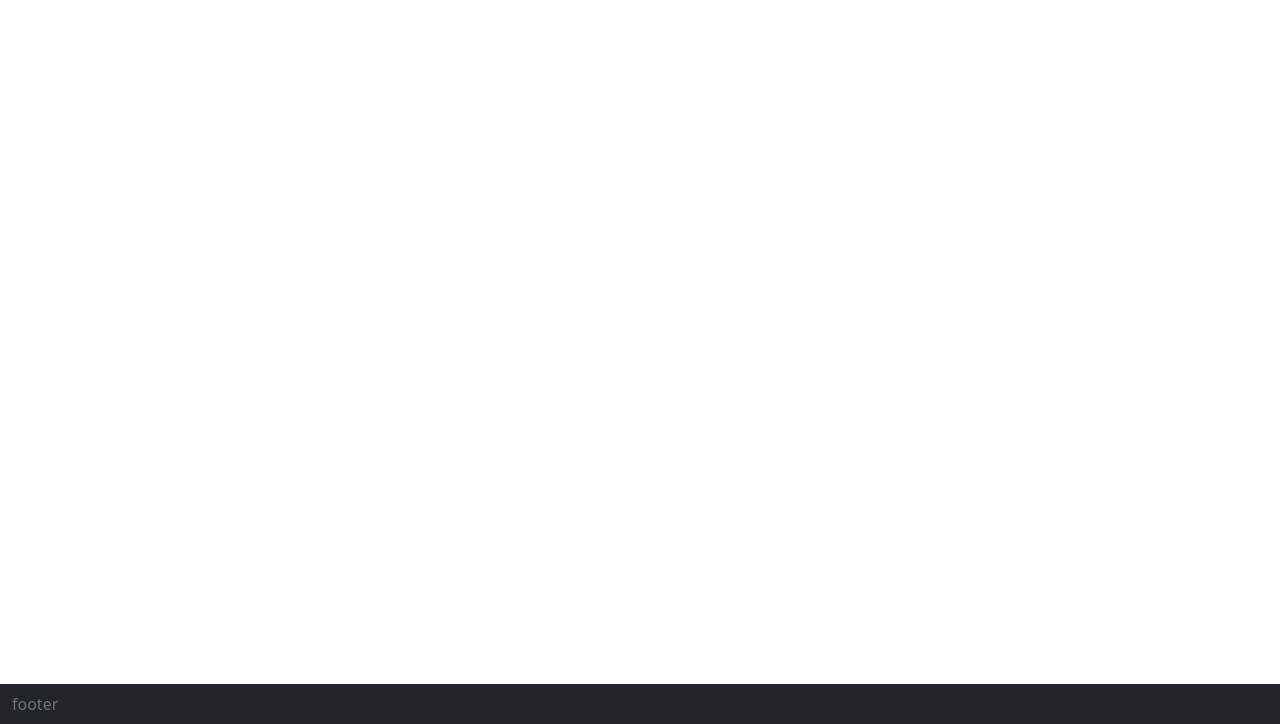
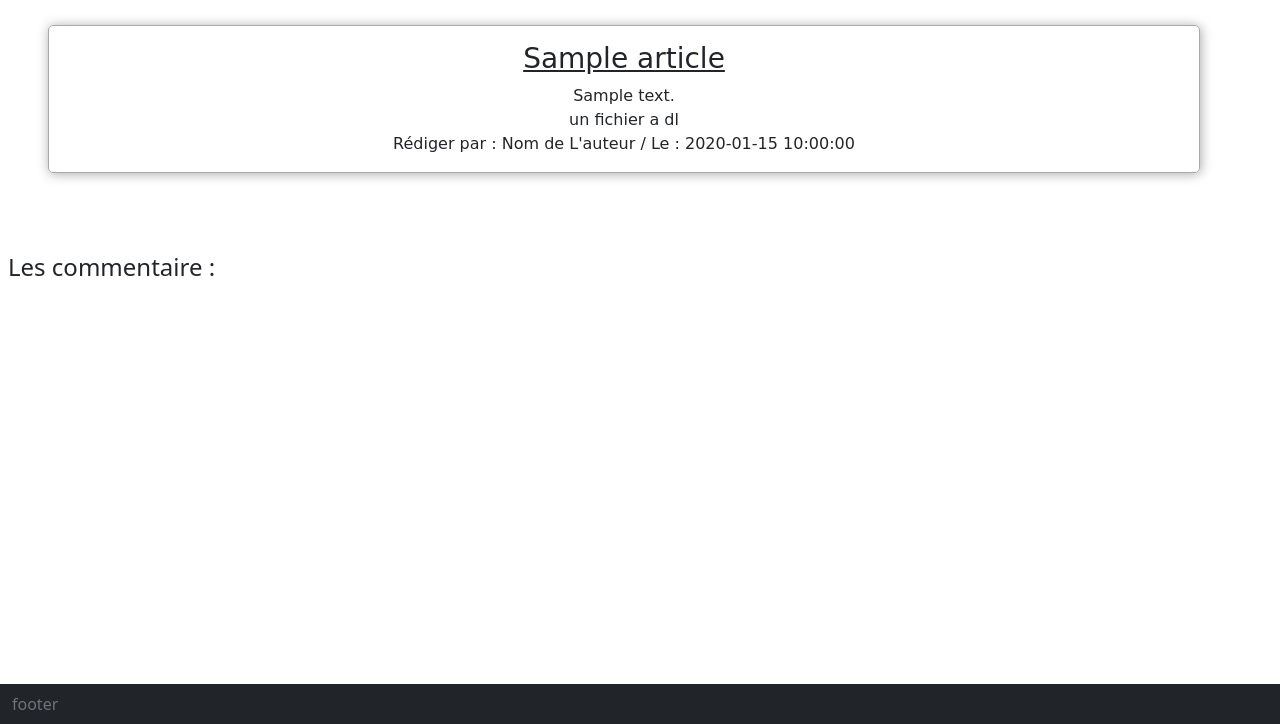
Before and after one commit to aldrut/monwiki, a PHP site: template templates/article/index.html.twig in a window 1280 px wide. Shown: the part 76-800 px from the top of the page. Run offline with PHP 8.4, Linux system fonts and the light colour scheme; the template is opened without the code that fills it: most values are stand-ins (such as "Sample title", 1, 10 or a date in 2020); some libraries are stand-ins or nearby versions.

Commit message:
TODO ajouter les commentaire au article

```diff
--- a/public/css/base.css
+++ b/public/css/base.css
@@ -81,3 +81,19 @@ textarea
     height: 50px;
 
 }
+/* CSS des Articles */
+.article_box{
+    margin: 3em;
+    border: solid 1px darkgrey;
+    border-radius: 5px;
+    box-shadow:1px 1px 12px darkgrey;
+    max-width:90% ;
+    text-align: center;
+    font-family: cursive;
+
+}
+.article_title{
+
+    text-decoration: underline;
+
+}
--- a/templates/article/index.html.twig
+++ b/templates/article/index.html.twig
@@ -1,20 +1,17 @@
 {% extends 'base.html.twig' %}
 
-{% block title %}Hello ArticleController!{% endblock %}
+{% block title %}Mon wiki : Article {{article.title}} {% endblock %}
 
-{% block body %}
-<style>
-    .example-wrapper { margin: 1em auto; max-width: 800px; width: 95%; font: 18px/1.5 sans-serif; }
-    .example-wrapper code { background: #F5F5F5; padding: 2px 6px; }
-</style>
+{% block content %}
+    <div class="article_box p-3">
+        <h3 class="article_title">{{ article.title }}</h3>
+        <div class="article_content">{{article.content}}</div>
+        <div class="article_files"> un fichier a dl</div>
+        <span class="article_userName">Rédiger par : Nom de L'auteur /</span>
+        <span class="article_postDate">Le : {{article.getPostDateString()}}</span>
+    </div>
+    </br>
+    <h4 class="commantary p-2">Les commentaire :</h4>
 
-<div class="example-wrapper">
-    <h1>Hello {{ controller_name }}! ✅</h1>
 
-    This friendly message is coming from:
-    <ul>
-        <li>Your controller at <code><a href="{{ 'C:/wamp64/www/monwiki/src/Controller/ArticleController.php'|file_link(0) }}">src/Controller/ArticleController.php</a></code></li>
-        <li>Your template at <code><a href="{{ 'C:/wamp64/www/monwiki/templates/article/index.html.twig'|file_link(0) }}">templates/article/index.html.twig</a></code></li>
-    </ul>
-</div>
 {% endblock %}
--- a/templates/home/index.html.twig
+++ b/templates/home/index.html.twig
@@ -24,7 +24,7 @@
                                 <h2 class="card-title">{{articles.title}}</h2>
                                 <p class="card-text">{{articles.content|slice(0,250) ~ '...'}}</p>
                                 <p class="card-text"><small class="text-muted">{{articles.getPostDateString()}}</small></p>
-                                <a class="btn btn-outline-secondary" href="/articles/{{articles.id}}">Lire l'article</a>
+                                <a class="btn btn-outline-secondary" href="/articles/{{articles.id}}/{{articles.title|slice(0,100)}}">Lire l'article</a>
                             </div>
                         </div>
                     </div>
```
Also changed, not shown: src/Controller/ArticleController.php (+14 -3 lines), src/Controller/CommentaryController.php (added, +20 -0 lines), templates/commentary/index.html.twig (added, +20 -0 lines).
